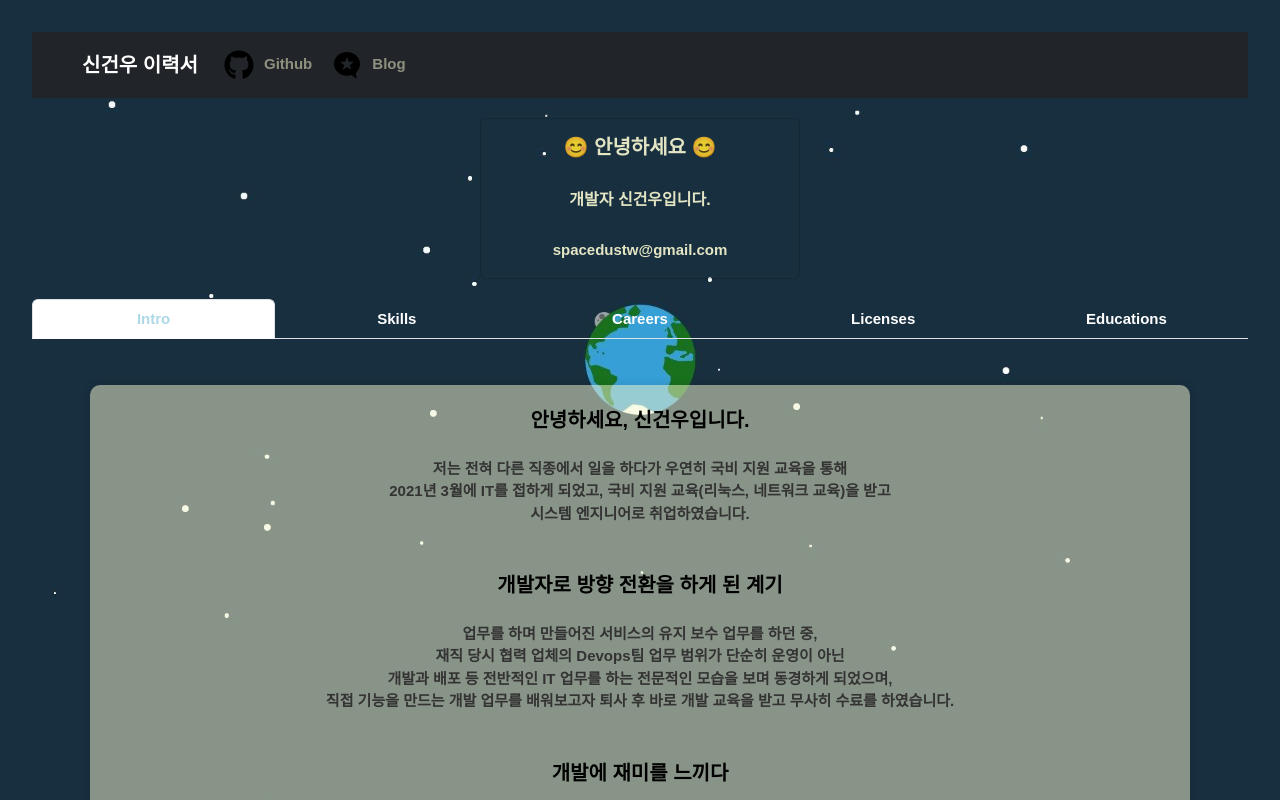
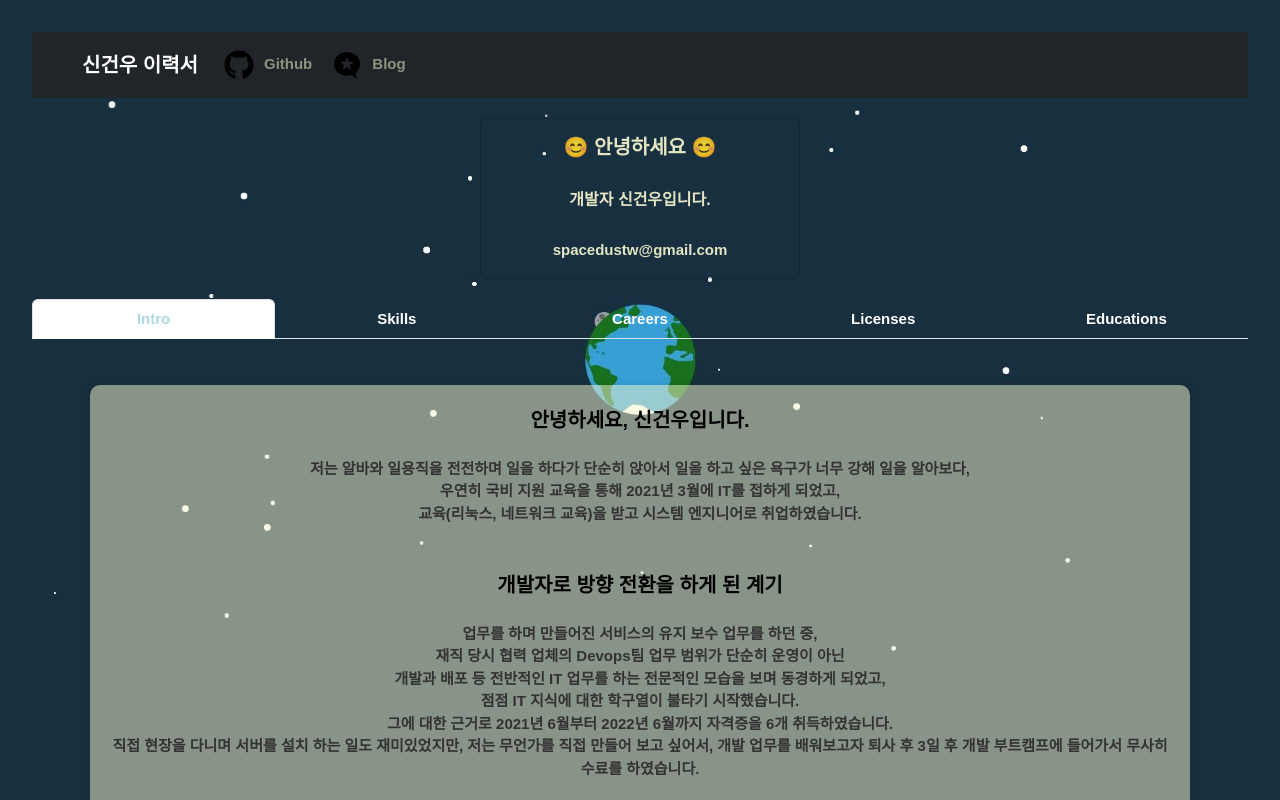
Before and after one commit to spacedustz/Resume, a React (Vite) app in the folder React/: page /intro in a window 1280 px wide. Shown: the top 800 px of the page. Built offline with nearby package versions, Linux system fonts and the light colour scheme.

Commit message:
자기소개 수정

```diff
--- a/React/src/components/Introduce.tsx
+++ b/React/src/components/Introduce.tsx
@@ -14,9 +14,9 @@ const Introduce: React.FC = () => {
             <div>
                 <SubTitle>안녕하세요, 신건우입니다.</SubTitle><br/><br/>
 
-                저는 전혀 다른 직종에서 일을 하다가 우연히 국비 지원 교육을 통해<br/>
-                2021년 3월에 IT를 접하게 되었고, 국비 지원 교육(리눅스, 네트워크 교육)을 받고<br/>
-                시스템 엔지니어로 취업하였습니다.
+                저는 알바와 일용직을 전전하며 일을 하다가 단순히 앉아서 일을 하고 싶은 욕구가 너무 강해 일을 알아보다,<br/>
+                우연히 국비 지원 교육을 통해 2021년 3월에 IT를 접하게 되었고,<br/>
+                교육(리눅스, 네트워크 교육)을 받고 시스템 엔지니어로 취업하였습니다.
 
                 <br/><br/><br/>
 
@@ -24,8 +24,11 @@ const Introduce: React.FC = () => {
 
                 업무를 하며 만들어진 서비스의 유지 보수 업무를 하던 중,<br/>
                 재직 당시 협력 업체의 Devops팀 업무 범위가 단순히 운영이 아닌<br/>
-                개발과 배포 등 전반적인 IT 업무를 하는 전문적인 모습을 보며 동경하게 되었으며,<br/>
-                직접 기능을 만드는 개발 업무를 배워보고자 퇴사 후 바로 개발 교육을 받고 무사히 수료를 하였습니다.
+                개발과 배포 등 전반적인 IT 업무를 하는 전문적인 모습을 보며 동경하게 되었고,<br/>
+                점점 IT 지식에 대한 학구열이 불타기 시작했습니다.<br/>
+                그에 대한 근거로 2021년 6월부터 2022년 6월까지 자격증을 6개 취득하였습니다.<br/>
+                직접 현장을 다니며 서버를 설치 하는 일도 재미있었지만, 저는 무언가를 직접 만들어 보고 싶어서,
+                개발 업무를 배워보고자 퇴사 후 3일 후 개발 부트캠프에 들어가서 무사히 수료를 하였습니다.
 
                 <br/><br/><br/>
 
```
